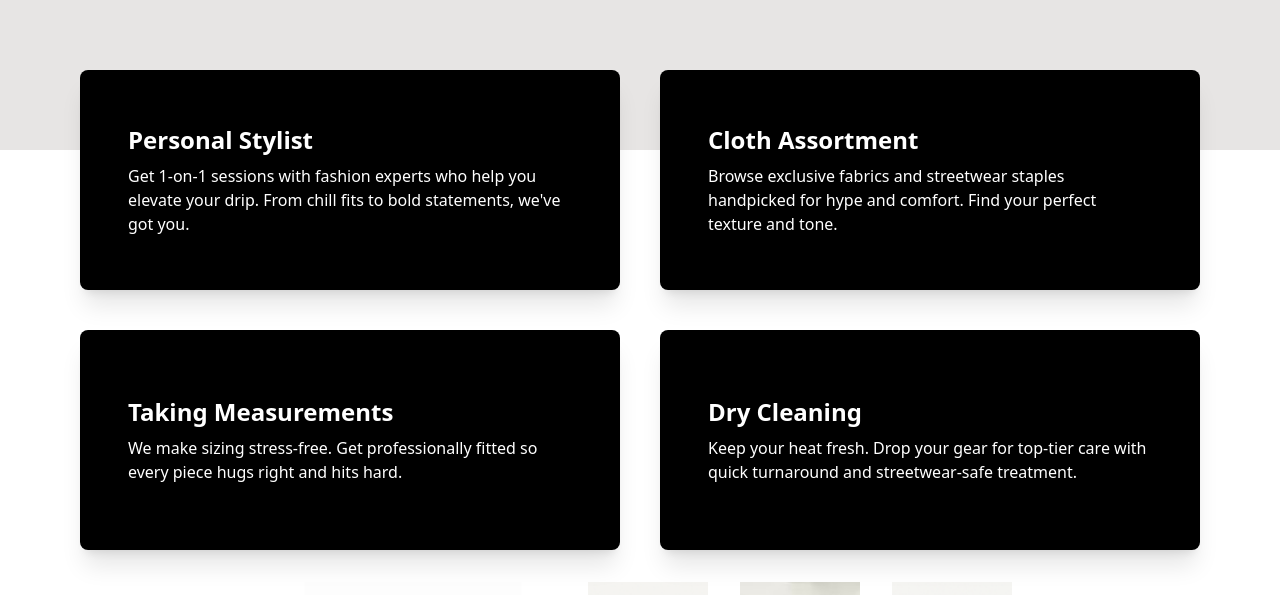
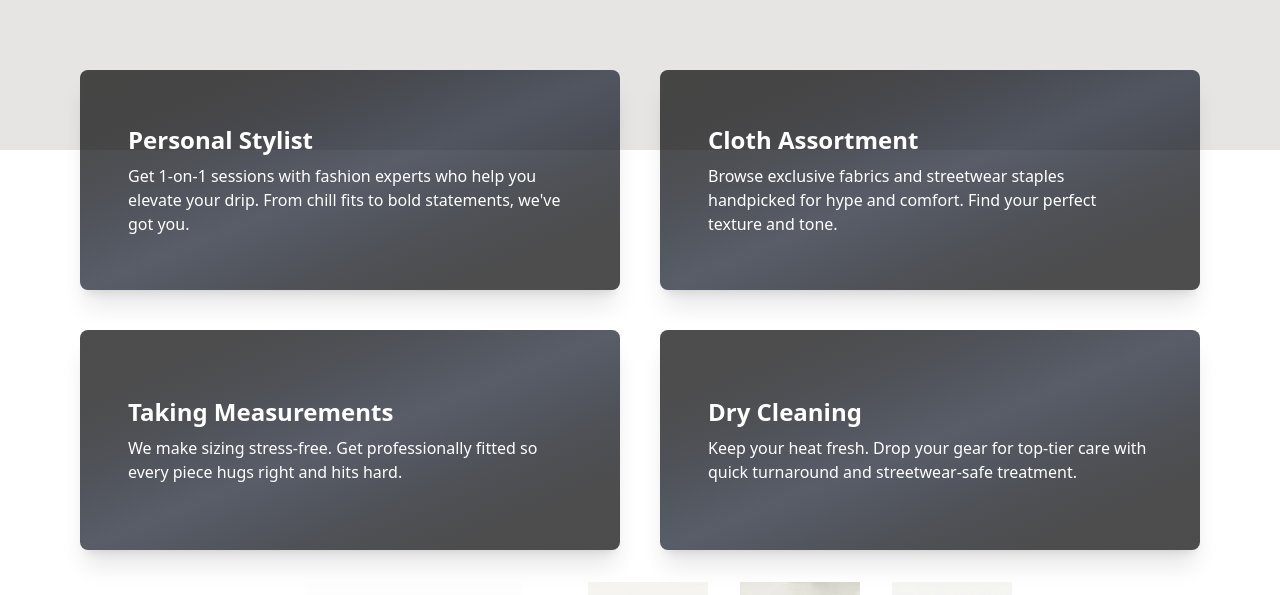
Before and after one commit to kokasribeiro/hypemode-ecommerce-finalproject-fe, a React (Vite) app: page /services in a window 1280 px wide. Shown: the part 354-949 px from the top of the page. Built offline with nearby package versions, Linux system fonts and the light colour scheme; no server answers.

Commit message:
refactor: improve validation schemas for consistency and enhance error handling in Checkout component

```diff
--- a/src/pages/Checkout.jsx
+++ b/src/pages/Checkout.jsx
@@ -36,8 +36,16 @@ export default function Checkout() {
   const [errors, setErrors] = useState({});
 
   useEffect(() => {
-    // Load user data if logged in
+    // Check if user is logged in
+    const token = localStorage.getItem('token');
     const userData = localStorage.getItem('user');
+
+    if (!token || !userData) {
+      toast.error('Please log in to complete your purchase');
+      navigate('/login');
+      return;
+    }
+
     if (userData) {
       try {
         const user = JSON.parse(userData);
@@ -55,7 +63,7 @@ export default function Checkout() {
         console.error('Error loading user data:', error);
       }
     }
-  }, []);
+  }, [navigate]);
 
   useEffect(() => {
     // Redirect if cart is empty
@@ -160,8 +168,8 @@ export default function Checkout() {
           productId: item.id,
           quantity: item.quantity,
           price: item.discount ? item.price * (1 - item.discountPercentage / 100) : item.price,
-          size: item.selectedSize || null,
-          color: item.selectedColor || null,
+          size: item.selectedSize || undefined,
+          color: item.selectedColor || undefined,
         })),
         subtotal,
         tax,
@@ -199,7 +207,29 @@ export default function Checkout() {
       }
     } catch (error) {
       console.error('Checkout error:', error);
-      toast.error(error.response?.data?.message || 'Failed to process order. Please try again.');
+      console.error('Error response:', error.response);
+      console.error('Error response data:', error.response?.data);
+
+      if (error.response?.status === 401) {
+        toast.error('Your session has expired. Please log in again.');
+        localStorage.removeItem('token');
+        localStorage.removeItem('user');
+        navigate('/login');
+      } else if (error.response?.status === 400) {
+        const errorMessage =
+          error.response?.data?.message ||
+          error.response?.data?.error?.message ||
+          'Please check your information and try again.';
+        toast.error(errorMessage);
+      } else if (error.response?.status === 500) {
+        toast.error('Server error. Please try again later.');
+      } else {
+        const errorMessage =
+          error.response?.data?.message ||
+          error.response?.data?.error?.message ||
+          'Failed to process order. Please try again.';
+        toast.error(errorMessage);
+      }
     } finally {
       setLoading(false);
     }
@@ -496,7 +526,7 @@ export default function Checkout() {
                 ) : (
                   <>
                     <FaLock className='mr-2' />
-                    Pay Now ${calculateTotal().toFixed(2)}
+                    Pay Now €{calculateTotal().toFixed(2)}
                   </>
                 )}
               </button>
@@ -519,7 +549,7 @@ export default function Checkout() {
                         <p className='text-xs text-gray-600'>Qty: {item.quantity}</p>
                         {item.selectedSize && <p className='text-xs text-gray-600'>Size: {item.selectedSize}</p>}
                       </div>
-                      <p className='text-sm font-semibold text-gray-900'>${(price * item.quantity).toFixed(2)}</p>
+                      <p className='text-sm font-semibold text-gray-900'>€{(price * item.quantity).toFixed(2)}</p>
                     </div>
                   );
                 })}
--- a/src/pages/Services.jsx
+++ b/src/pages/Services.jsx
@@ -45,32 +45,64 @@ export default function Services() {
       <LayoutContainer>
         <div className='w-full max-w-6xl mx-auto px-4 -mt-16 md:-mt-20 z-10 relative'>
           <div className='grid grid-cols-1 sm:grid-cols-2 gap-6 md:gap-10'>
-            <div className='bg-black text-white p-6 md:p-12 rounded-lg min-h-[160px] md:min-h-[220px] flex flex-col justify-center shadow-xl active:bg-red-600 md:hover:bg-red-600 transition text-center md:text-left'>
-              <h2 className='font-bold text-xl md:text-2xl mb-2'>Personal Stylist</h2>
-              <p className='text-sm md:text-base'>
+            <div className='relative group overflow-hidden rounded-lg min-h-[160px] md:min-h-[220px] flex flex-col justify-center shadow-xl text-center md:text-left'>
+              <div className='absolute inset-0 bg-gradient-to-br from-black via-gray-900 to-black opacity-70 group-hover:opacity-80 transition-opacity duration-500'></div>
+              <div className='absolute inset-0 bg-gradient-to-br from-red-600/20 via-transparent to-blue-600/20 opacity-0 group-hover:opacity-100 transition-opacity duration-700'></div>
+              <div className='absolute inset-0 bg-gradient-to-tl from-purple-600/10 via-transparent to-cyan-600/10 opacity-0 group-hover:opacity-100 transition-opacity duration-700'></div>
+              <div className='relative z-10 p-6 md:p-12 text-white transform group-hover:scale-105 transition-transform duration-500'>
+                <h2 className='font-bold text-xl md:text-2xl mb-2 group-hover:text-red-400 transition-colors duration-300'>
+                  Personal Stylist
+                </h2>
+                <p className='text-sm md:text-base group-hover:text-gray-200 transition-colors duration-300'>
                   Get 1-on-1 sessions with fashion experts who help you elevate your drip. From chill fits to bold
                   statements, we've got you.
                 </p>
               </div>
-            <div className='bg-black text-white p-6 md:p-12 rounded-lg min-h-[160px] md:min-h-[220px] flex flex-col justify-center shadow-xl active:bg-red-600 md:hover:bg-red-600 transition text-center md:text-left'>
-              <h2 className='font-bold text-xl md:text-2xl mb-2'>Cloth Assortment</h2>
-              <p className='text-sm md:text-base'>
+              <div className='absolute inset-0 bg-gradient-to-r from-transparent via-white/5 to-transparent -skew-x-12 transform translate-x-[-100%] group-hover:translate-x-[100%] transition-transform duration-1000 ease-out'></div>
+            </div>
+            <div className='relative group overflow-hidden rounded-lg min-h-[160px] md:min-h-[220px] flex flex-col justify-center shadow-xl text-center md:text-left'>
+              <div className='absolute inset-0 bg-gradient-to-br from-black via-gray-900 to-black opacity-70 group-hover:opacity-80 transition-opacity duration-500'></div>
+              <div className='absolute inset-0 bg-gradient-to-br from-red-600/20 via-transparent to-blue-600/20 opacity-0 group-hover:opacity-100 transition-opacity duration-700'></div>
+              <div className='absolute inset-0 bg-gradient-to-tl from-purple-600/10 via-transparent to-cyan-600/10 opacity-0 group-hover:opacity-100 transition-opacity duration-700'></div>
+              <div className='relative z-10 p-6 md:p-12 text-white transform group-hover:scale-105 transition-transform duration-500'>
+                <h2 className='font-bold text-xl md:text-2xl mb-2 group-hover:text-red-400 transition-colors duration-300'>
+                  Cloth Assortment
+                </h2>
+                <p className='text-sm md:text-base group-hover:text-gray-200 transition-colors duration-300'>
                   Browse exclusive fabrics and streetwear staples handpicked for hype and comfort. Find your perfect
                   texture and tone.
                 </p>
               </div>
-            <div className='bg-black text-white p-6 md:p-12 rounded-lg min-h-[160px] md:min-h-[220px] flex flex-col justify-center shadow-xl active:bg-red-600 md:hover:bg-red-600 transition text-center md:text-left'>
-              <h2 className='font-bold text-xl md:text-2xl mb-2'>Taking Measurements</h2>
-              <p className='text-sm md:text-base'>
+              <div className='absolute inset-0 bg-gradient-to-r from-transparent via-white/5 to-transparent -skew-x-12 transform translate-x-[-100%] group-hover:translate-x-[100%] transition-transform duration-1000 ease-out'></div>
+            </div>
+            <div className='relative group overflow-hidden rounded-lg min-h-[160px] md:min-h-[220px] flex flex-col justify-center shadow-xl text-center md:text-left'>
+              <div className='absolute inset-0 bg-gradient-to-br from-black via-gray-900 to-black opacity-70 group-hover:opacity-80 transition-opacity duration-500'></div>
+              <div className='absolute inset-0 bg-gradient-to-br from-red-600/20 via-transparent to-blue-600/20 opacity-0 group-hover:opacity-100 transition-opacity duration-700'></div>
+              <div className='absolute inset-0 bg-gradient-to-tl from-purple-600/10 via-transparent to-cyan-600/10 opacity-0 group-hover:opacity-100 transition-opacity duration-700'></div>
+              <div className='relative z-10 p-6 md:p-12 text-white transform group-hover:scale-105 transition-transform duration-500'>
+                <h2 className='font-bold text-xl md:text-2xl mb-2 group-hover:text-red-400 transition-colors duration-300'>
+                  Taking Measurements
+                </h2>
+                <p className='text-sm md:text-base group-hover:text-gray-200 transition-colors duration-300'>
                   We make sizing stress-free. Get professionally fitted so every piece hugs right and hits hard.
                 </p>
               </div>
-            <div className='bg-black text-white p-6 md:p-12 rounded-lg min-h-[160px] md:min-h-[220px] flex flex-col justify-center shadow-xl active:bg-red-600 md:hover:bg-red-600 transition text-center md:text-left'>
-              <h2 className='font-bold text-xl md:text-2xl mb-2'>Dry Cleaning</h2>
-              <p className='text-sm md:text-base'>
+              <div className='absolute inset-0 bg-gradient-to-r from-transparent via-white/5 to-transparent -skew-x-12 transform translate-x-[-100%] group-hover:translate-x-[100%] transition-transform duration-1000 ease-out'></div>
+            </div>
+            <div className='relative group overflow-hidden rounded-lg min-h-[160px] md:min-h-[220px] flex flex-col justify-center shadow-xl text-center md:text-left'>
+              <div className='absolute inset-0 bg-gradient-to-br from-black via-gray-900 to-black opacity-70 group-hover:opacity-80 transition-opacity duration-500'></div>
+              <div className='absolute inset-0 bg-gradient-to-br from-red-600/20 via-transparent to-blue-600/20 opacity-0 group-hover:opacity-100 transition-opacity duration-700'></div>
+              <div className='absolute inset-0 bg-gradient-to-tl from-purple-600/10 via-transparent to-cyan-600/10 opacity-0 group-hover:opacity-100 transition-opacity duration-700'></div>
+              <div className='relative z-10 p-6 md:p-12 text-white transform group-hover:scale-105 transition-transform duration-500'>
+                <h2 className='font-bold text-xl md:text-2xl mb-2 group-hover:text-red-400 transition-colors duration-300'>
+                  Dry Cleaning
+                </h2>
+                <p className='text-sm md:text-base group-hover:text-gray-200 transition-colors duration-300'>
                   Keep your heat fresh. Drop your gear for top-tier care with quick turnaround and streetwear-safe
                   treatment.
                 </p>
+              </div>
+              <div className='absolute inset-0 bg-gradient-to-r from-transparent via-white/5 to-transparent -skew-x-12 transform translate-x-[-100%] group-hover:translate-x-[100%] transition-transform duration-1000 ease-out'></div>
             </div>
           </div>
         </div>
```
Also changed, not shown: 1 other file (tests, documents, lock files or other folders). Lines whose indentation alone changed are shown as unchanged.
